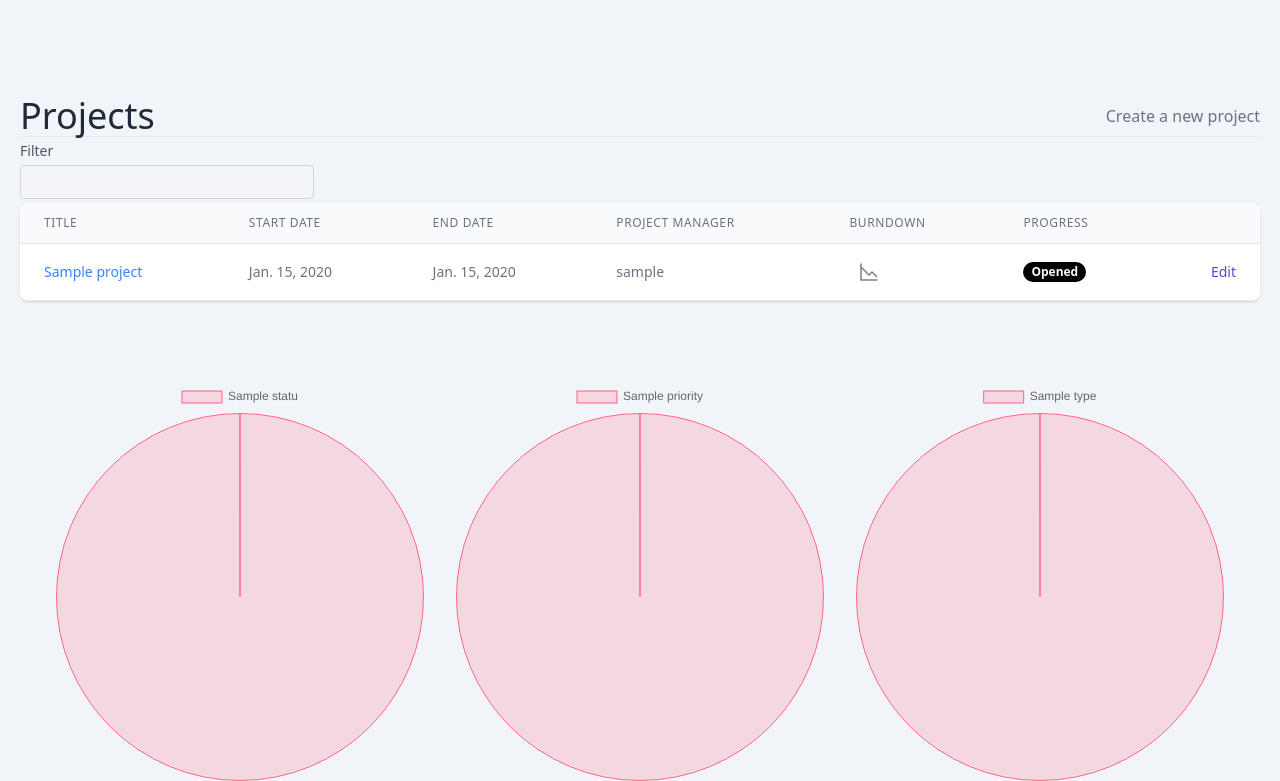
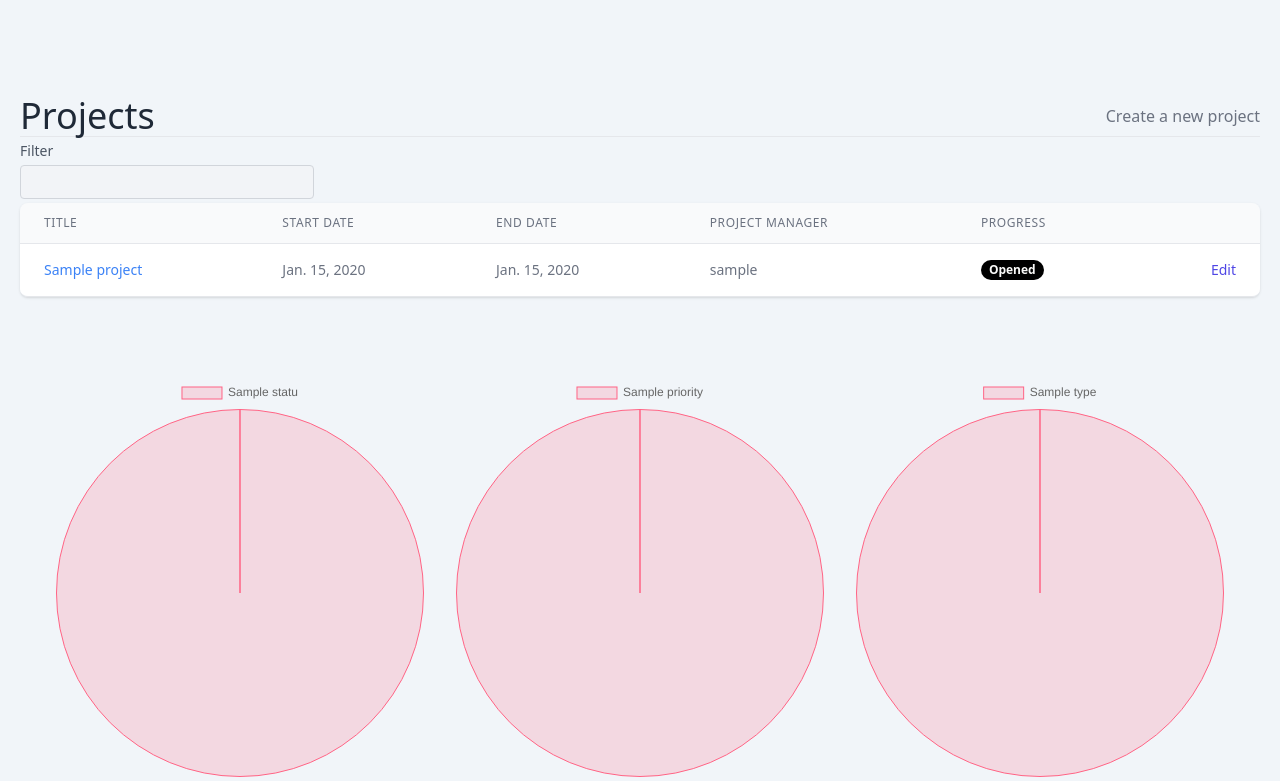
Before and after one commit to Matteralmar/Tracer, a Django app: page /dashboard/ in a window 1280 px wide. Shown: the part 88-869 px from the top of the page. Run offline with Django 4.2, Linux system fonts and the light colour scheme; a user stored in the database is signed in; tables that the repository leaves empty hold one stand-in row (values such as "Sample post"); data that the repository does not hold is empty; some libraries are stand-ins or nearby versions.

Commit message:
Update dashboard_chart.html

```diff
--- a/dashboard/templates/dashboard/dashboard_chart.html
+++ b/dashboard/templates/dashboard/dashboard_chart.html
@@ -238,11 +238,7 @@ $(document).ready(function(){
                             Project Manager
                             </th>
                             {% endif %}
-                            {% if request.user.role == 'project_manager' or request.user.is_organizer %}
-                            <th scope="col" class="px-6 py-3 text-left text-xs font-medium text-gray-500 uppercase tracking-wider">
-                            Burndown
-                            </th>
-                            {% endif %}
+
                             <th scope="col" class="px-6 py-3 text-left text-xs font-medium text-gray-500 uppercase tracking-wider">
                             Progress
                             </th>
@@ -274,18 +270,7 @@ $(document).ready(function(){
                                     {{ project.project_manager }}
                                 </td>
                                  {% endif %}
-                                {% if request.user.role == 'project_manager' or request.user.is_organizer %}
-                                <td class="px-6 py-4 whitespace-nowrap">
-                                    <span class="px-2 inline-flex text-xs leading-5 font-semibold rounded-full">
-                                        <a href="{% url 'dashboard:burndown-chart' project.pk %}">
-                                            <svg width="24" height="24" stroke-width="1.5" viewBox="0 0 24 24" fill="none" xmlns="http://www.w3.org/2000/svg">
-                                                <path d="M20 20H4V4" stroke="gray" stroke-linecap="round" stroke-linejoin="round"></path>
-                                                <path d="M4 7L12 15L15 12L19.5 16.5" stroke="gray" stroke-linecap="round" stroke-linejoin="round"></path>
-                                            </svg>
-                                        </a>
-                                    </span>
-                                </td>
-                                {% endif %}
+
                                 <td class="px-6 py-4 whitespace-nowrap">
                                     <span class="px-2 inline-flex text-xs leading-5 font-semibold rounded-full text-stone-50" style="background-color:{{ project.color_code }};">
                                             {{ project.get_progress_display }}
```
